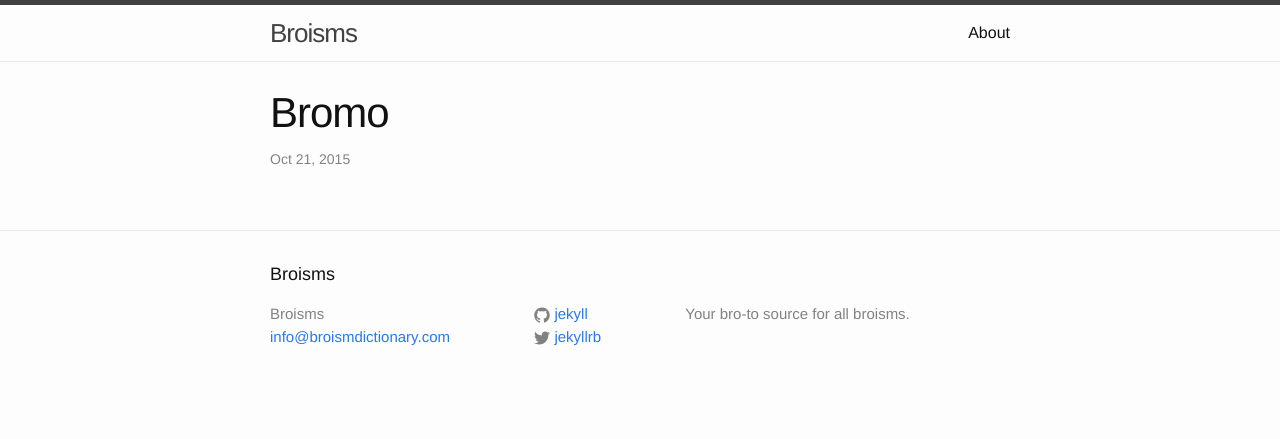
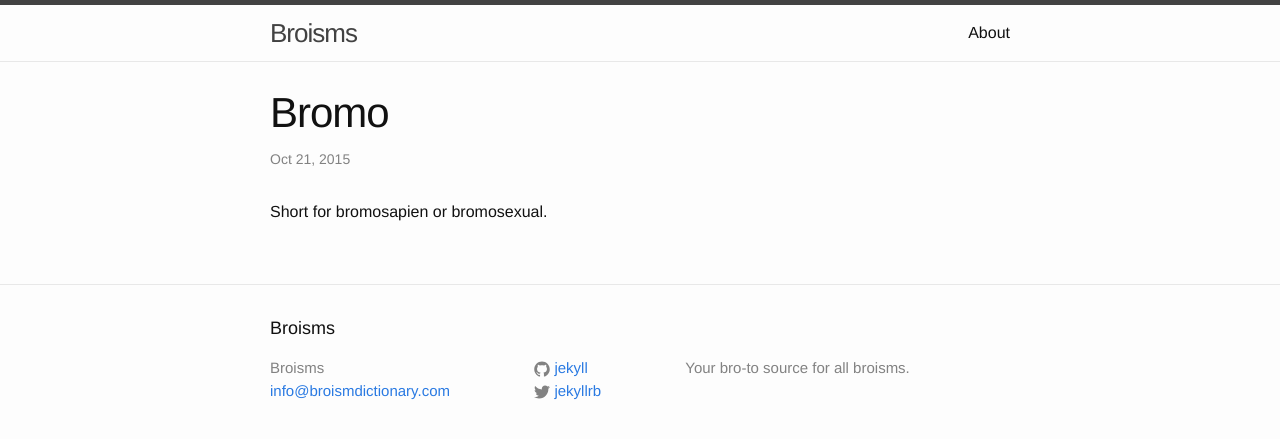
Before and after one commit to lukebonucci/broismdictionary.github.io, a Jekyll site: the page built from _posts/2015-10-21-Bromo.md, in a window 1280 px wide. Shown: the top 439 px of the page. Built offline with Jekyll 4.4.1, drawn with Linux system fonts in a browser that asks for light colours.

Commit message:
Updated 2015-10-21-Bromo.md

```diff
--- a/_posts/2015-10-21-Bromo.md
+++ b/_posts/2015-10-21-Bromo.md
@@ -2,3 +2,5 @@
 published: true
 layout: post
 ---
+
+Short for bromosapien or bromosexual.
```
